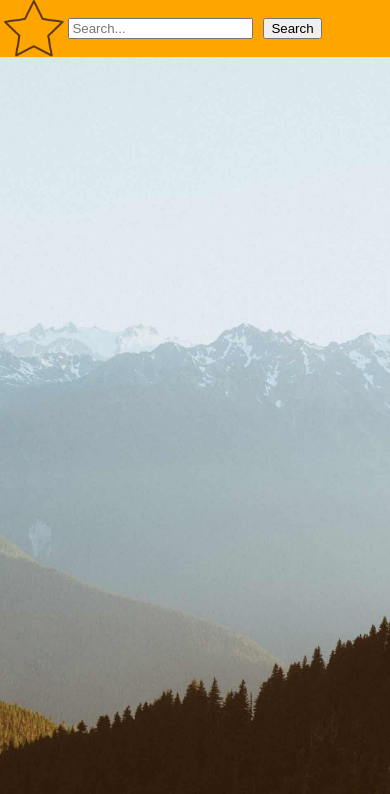
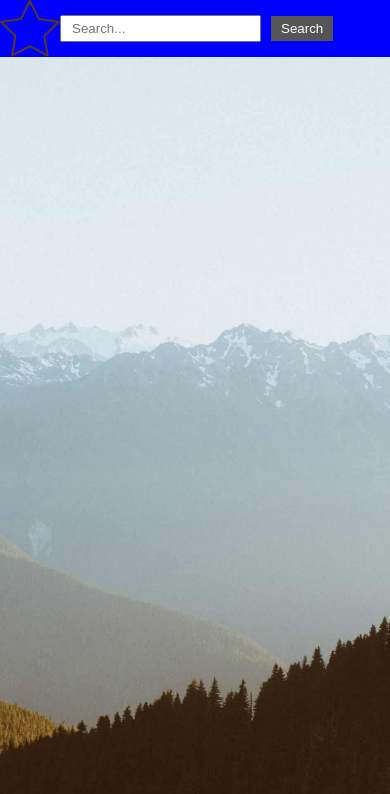
Before and after one commit to JAbarca09/TrentsWeatherApplication, a React (Create React App) app in the folder weatherapp/: page / in a window 390 px wide. Shown: the top 794 px of the page. Built offline with nearby package versions, Linux system fonts and the light colour scheme.

Commit message:
Mobile button and search bar styling

```diff
--- a/weatherapp/src/components/SearchBar.js
+++ b/weatherapp/src/components/SearchBar.js
@@ -24,7 +24,7 @@ const SearchBar = () => {
           placeholder="Search..."
           ref={cityQueryRef}
         />
-        <button type="submit">Search</button>
+        <button className={classes.button} type="submit">Search</button>
       </form>
     </div>
   );
--- a/weatherapp/src/components/SearchBar.module.css
+++ b/weatherapp/src/components/SearchBar.module.css
@@ -1,7 +1,7 @@
 .container {
   display: grid;
   grid-template-columns: 1fr 3fr 1fr;
-  background-color: orange;
+  background-color: blue;
 }
 
 .container > form {
@@ -17,6 +17,14 @@
 
 .searchBar {
   margin-right: 10px;
+  padding: 4px 10px;
+}
+
+.button {
+    color: white;
+    background-color: #555555;
+    border: none;
+    padding: 5px 10px;
 }
 
 /* Mobile first */
```
